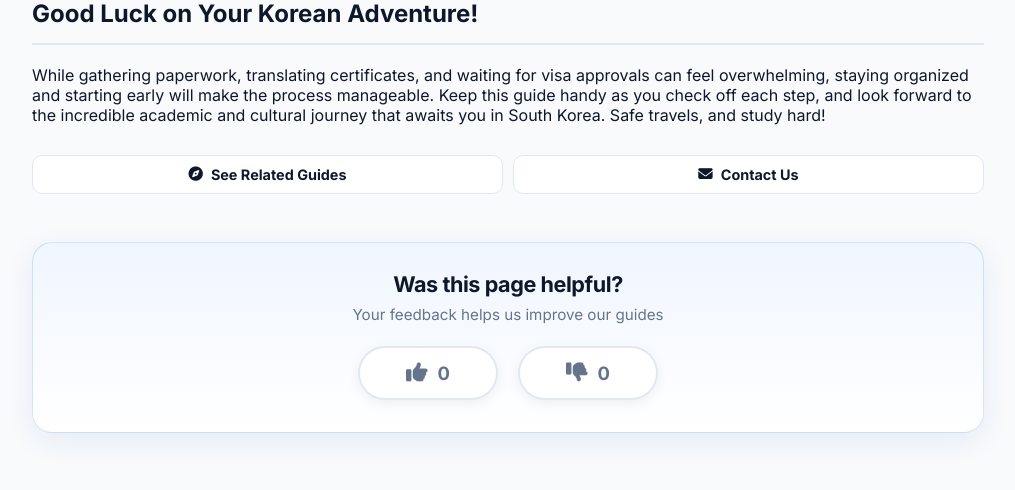
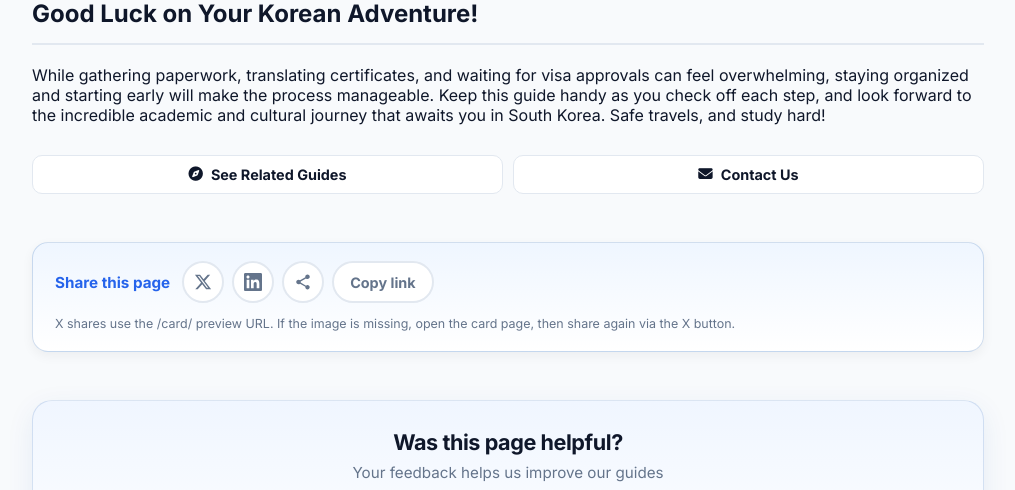
Before and after one commit to starful/krcampus, a FastAPI app: page /guide/visa?lang=en in a window 1280 px wide. Shown: the part 4275-4765 px from the top of the page, without its empty margins (132-1147 px from the left). Run offline with FastAPI, Linux system fonts and the light colour scheme; data that the repository does not hold is empty; some libraries are stand-ins or nearby versions.

Commit message:
Add SNS share bar and X card pages for school and guide details.
Includes same-domain social JPEGs, HEAD support on card/image routes, and prebuilt guide images at Docker build.

Co-authored-by: Cursor <cursoragent@cursor.com>

```diff
--- a/app/main.py
+++ b/app/main.py
@@ -20,6 +20,15 @@ from app.utils import (
     STATIC_DIR, CONTENT_DIR, TEMPLATES_DIR
 )
 from app.reactions import router as reactions_router
+from app.social_share import (
+    card_page_path,
+    detail_page_path,
+    fetch_social_jpeg,
+    load_guide_item,
+    load_school_item,
+    resolve_thumbnail_url,
+    share_context,
+)
 
 load_dotenv()
 app = FastAPI()
@@ -520,6 +529,14 @@ async def read_school_detail(request: Request, school_id: str, lang: str = Query
     content_html = markdown.markdown(post.content, extensions=['tables', 'fenced_code', 'nl2br'])
     item = post.metadata
     item_type = 'university' if item.get('category') == 'university' else 'school'
+    share_title = (
+        item.get("title")
+        or item.get("basic_info", {}).get("name_en")
+        or item.get("basic_info", {}).get("name_ko")
+        or item.get("basic_info", {}).get("name_ja")
+        or "School Guide"
+    )
+    ctx = share_context(DOMAIN, "school", school_id, share_title, lang)
 
     # [수정] 최신 문법 적용
     return templates.TemplateResponse(request, "detail.html", {
@@ -529,18 +546,13 @@ async def read_school_detail(request: Request, school_id: str, lang: str = Query
         "hreflang_urls": build_hreflang_urls(f"/school/{school_id}"),
         "updated_at": default_updated_at(),
         "related_guides": pick_related_guides(item, item_type, lang),
-        "meta_title": build_meta_title(
-            item.get("title")
-            or item.get("basic_info", {}).get("name_en")
-            or item.get("basic_info", {}).get("name_ko")
-            or "School Guide",
-            lang,
-        ),
+        "meta_title": build_meta_title(share_title, lang),
         "meta_description": build_meta_description(
             item.get("description", ""),
             "Compare school details, tuition clues, and student-ready preparation tips."
         ),
         "faq_json_ld": None,
+        **ctx,
     })
 
 @app.get("/guide/{slug}", response_class=HTMLResponse)
@@ -560,6 +572,9 @@ async def guide_detail(request: Request, slug: str, lang: str = Query("en")):
 
     title_raw, desc_raw = _apply_guide_serp_overrides(slug, lang, item)
 
+    share_title = title_raw or item.get("title", "Study in Korea Guide")
+    ctx = share_context(DOMAIN, "guide", slug, share_title, lang)
+
     # [수정] 최신 문법 적용
     return templates.TemplateResponse(request, "detail.html", {
         "item": item, "item_type": "guide",
@@ -569,12 +584,13 @@ async def guide_detail(request: Request, slug: str, lang: str = Query("en")):
         "updated_at": default_updated_at(),
         "related_schools": pick_related_schools(item, lang),
         "related_guides": pick_related_guides(item, "guide", lang),
-        "meta_title": build_meta_title(title_raw or item.get("title", "Study in Korea Guide"), lang),
+        "meta_title": build_meta_title(share_title, lang),
         "meta_description": build_meta_description(
             desc_raw,
-            "Actionable study-in-Japan guide with practical decisions and student checklists."
+            "Actionable study-in-Korea guide with practical decisions and student checklists."
         ),
         "faq_json_ld": _guide_faq_json_ld(slug, lang),
+        **ctx,
     })
 
 @app.get("/schools", response_class=HTMLResponse)
@@ -712,3 +728,84 @@ async def android_chrome_512():
 @app.get("/site.webmanifest", include_in_schema=False)
 async def site_webmanifest():
     return FileResponse(os.path.join(STATIC_DIR, "site.webmanifest"), media_type="application/manifest+json")
+
+
+def _static_social_path(image_key: str) -> str | None:
+    path = os.path.join(STATIC_DIR, "social", f"{image_key}.jpg")
+    return path if os.path.isfile(path) else None
+
+
+def _social_image_headers() -> dict[str, str]:
+    return {"Cache-Control": "public, max-age=604800"}
+
+
+def _render_social_image(kind: str, identifier: str, lang: str) -> Response:
+    if kind == "school":
+        item, item_type = load_school_item(identifier, lang)
+        source = resolve_thumbnail_url(DOMAIN, item, item_type, gcs_base=GCS_IMAGE_BASE)
+    else:
+        item = load_guide_item(identifier, lang)
+        source = resolve_thumbnail_url(
+            DOMAIN, item, "guide", guide_slug=identifier, gcs_base=GCS_IMAGE_BASE
+        )
+    data = fetch_social_jpeg(source)
+    return Response(content=data, media_type="image/jpeg", headers=_social_image_headers())
+
+
+@app.api_route("/social/{image_key}.jpg", methods=["GET", "HEAD"])
+async def social_image(image_key: str, lang: str = Query("en")):
+    static_path = _static_social_path(image_key)
+    if static_path:
+        return FileResponse(static_path, media_type="image/jpeg", headers=_social_image_headers())
+    if image_key.startswith("guide-"):
+        return _render_social_image("guide", image_key[6:], lang)
+    return _render_social_image("school", image_key, lang)
+
+
+@app.api_route("/card/school/{school_id}", methods=["GET", "HEAD"], response_class=HTMLResponse)
+async def school_social_card(request: Request, school_id: str, lang: str = Query("en")):
+    item, item_type = load_school_item(school_id, lang)
+    title = (
+        item.get("title")
+        or item.get("basic_info", {}).get("name_en")
+        or item.get("basic_info", {}).get("name_ko")
+        or item.get("basic_info", {}).get("name_ja")
+        or "KR Campus"
+    )
+    ctx = share_context(DOMAIN, "school", school_id, title, lang)
+    page = f"{DOMAIN}{detail_page_path('school', school_id, lang)}"
+    card = f"{DOMAIN}{card_page_path('school', school_id, lang)}"
+    return templates.TemplateResponse(request, "social_card.html", {
+        "lang": lang,
+        "title": title,
+        "seo_title": build_meta_title(title, lang),
+        "seo_desc": build_meta_description(
+            item.get("description", ""),
+            "Compare school details, tuition clues, and student-ready preparation tips.",
+        ),
+        "page_url": page,
+        "card_url": card,
+        **ctx,
+    })
+
+
+@app.api_route("/card/guide/{slug}", methods=["GET", "HEAD"], response_class=HTMLResponse)
+async def guide_social_card(request: Request, slug: str, lang: str = Query("en")):
+    item = load_guide_item(slug, lang)
+    title_raw, desc_raw = _apply_guide_serp_overrides(slug, lang, item)
+    title = title_raw or item.get("title", "Study in Korea Guide")
+    ctx = share_context(DOMAIN, "guide", slug, title, lang)
+    page = f"{DOMAIN}{detail_page_path('guide', slug, lang)}"
+    card = f"{DOMAIN}{card_page_path('guide', slug, lang)}"
+    return templates.TemplateResponse(request, "social_card.html", {
+        "lang": lang,
+        "title": title,
+        "seo_title": build_meta_title(title, lang),
+        "seo_desc": build_meta_description(
+            desc_raw,
+            "Actionable study-in-Korea guide with practical decisions and student checklists.",
+        ),
+        "page_url": page,
+        "card_url": card,
+        **ctx,
+    })
--- a/app/static/css/style.css
+++ b/app/static/css/style.css
@@ -629,6 +629,85 @@ button { cursor: pointer; border: none; background: none; font-family: inherit;
     background-color: #e11d48;
 }
 
+.share-bar {
+    display: flex;
+    flex-wrap: wrap;
+    align-items: center;
+    gap: 12px;
+    margin: 48px 0 12px;
+    padding: 18px 22px;
+    background: linear-gradient(180deg, var(--primary-light) 0%, var(--white) 100%);
+    border: 1px solid rgba(0, 71, 160, 0.18);
+    border-radius: 16px;
+    box-shadow: var(--shadow-md);
+}
+
+.share-bar-label {
+    font-size: 0.95rem;
+    font-weight: 700;
+    color: var(--primary);
+}
+
+.share-bar-actions {
+    display: flex;
+    flex-wrap: wrap;
+    gap: 8px;
+}
+
+.share-btn {
+    display: inline-flex;
+    align-items: center;
+    justify-content: center;
+    min-height: 40px;
+    padding: 0 16px;
+    border: 2px solid var(--border);
+    border-radius: 999px;
+    background: var(--white);
+    color: var(--text-gray);
+    font-size: 0.9rem;
+    font-weight: 700;
+    font-family: inherit;
+    cursor: pointer;
+    transition: all 0.2s ease;
+    text-decoration: none;
+}
+
+.share-btn:hover {
+    transform: translateY(-1px);
+    border-color: var(--primary);
+    color: var(--primary);
+}
+
+.share-btn:disabled {
+    opacity: 0.85;
+    cursor: default;
+}
+
+.share-btn-icon {
+    width: 42px;
+    min-width: 42px;
+    height: 42px;
+    padding: 0;
+}
+
+.share-icon {
+    display: block;
+    width: 18px;
+    height: 18px;
+}
+
+.share-btn-x:hover { color: #000; border-color: #cbd5e1; }
+
+.share-btn-linkedin:hover { color: #0a66c2; border-color: #0a66c2; }
+
+.share-bar-hint {
+    flex: 1 1 100%;
+    margin: 0;
+    font-size: 0.78rem;
+    line-height: 1.45;
+    color: var(--text-gray);
+}
+
 /* --- [14] 통계 배지 (Stats Banner) 스타일 --- */
 .stats-banner {
     display: flex;
--- /dev/null
+++ b/app/static/js/share.js
@@ -0,0 +1,80 @@
+(function () {
+    function trackShare(method, shareId) {
+        if (typeof gtag !== "function") return;
+        gtag("event", "share", {
+            method: method,
+            content_type: "article",
+            item_id: shareId || "",
+        });
+    }
+
+    function copyText(text) {
+        if (navigator.clipboard && navigator.clipboard.writeText) {
+            return navigator.clipboard.writeText(text);
+        }
+        var ta = document.createElement("textarea");
+        ta.value = text;
+        ta.setAttribute("readonly", "");
+        ta.style.position = "absolute";
+        ta.style.left = "-9999px";
+        document.body.appendChild(ta);
+        ta.select();
+        try {
+            document.execCommand("copy");
+            return Promise.resolve();
+        } finally {
+            document.body.removeChild(ta);
+        }
+    }
+
+    function flashButton(btn, label) {
+        var original = btn.textContent;
+        btn.textContent = label;
+        btn.disabled = true;
+        window.setTimeout(function () {
+            btn.textContent = original;
+            btn.disabled = false;
+        }, 1800);
+    }
+
+    document.querySelectorAll(".share-bar").forEach(function (bar) {
+        var shareId = bar.dataset.shareId || "";
+        var shareUrl = bar.dataset.shareUrl || "";
+        var shareText = bar.dataset.shareText || "";
+        var copyLabel = bar.dataset.copyLabel || "Copied!";
+
+        var nativeBtn = bar.querySelector('[data-share-method="native"]');
+        if (nativeBtn && navigator.share) {
+            nativeBtn.hidden = false;
+        }
+
+        bar.querySelectorAll("[data-share-method]").forEach(function (el) {
+            el.addEventListener("click", function (event) {
+                var method = el.dataset.shareMethod;
+                if (method === "twitter" || method === "linkedin") {
+                    trackShare(method, shareId);
+                    return;
+                }
+                if (method === "native") {
+                    event.preventDefault();
+                    if (!navigator.share) return;
+                    navigator.share({
+                        title: document.title,
+                        text: shareText,
+                        url: shareUrl,
+                    }).then(function () {
+                        trackShare("native", shareId);
+                    }).catch(function () {});
+                    return;
+                }
+                if (method === "copy_link") {
+                    event.preventDefault();
+                    copyText(shareUrl).then(function () {
+                        flashButton(el, copyLabel);
+                        trackShare("copy_link", shareId);
+                    });
+                }
+            });
+        });
+    });
+})();
--- a/app/templates/detail.html
+++ b/app/templates/detail.html
@@ -4,6 +4,28 @@
 {% block header %}{% endblock %}
 
 {% block head_extra %}
+{% if og_image_abs is defined %}
+<meta property="og:type" content="article">
+<meta property="og:site_name" content="KR Campus">
+<meta property="og:locale" content="{{ 'ja_JP' if current_lang == 'ja' else 'en_US' }}">
+<meta property="og:title" content="{{ meta_title }}">
+<meta property="og:description" content="{{ meta_description }}">
+<meta property="og:url" content="{{ og_page_url }}">
+<meta property="og:image" content="{{ og_image_abs }}">
+<meta property="og:image:secure_url" content="{{ og_image_abs }}">
+<meta property="og:image:type" content="image/jpeg">
+<meta property="og:image:width" content="{{ og_image_width }}">
+<meta property="og:image:height" content="{{ og_image_height }}">
+<meta property="og:image:alt" content="{{ meta_title }}">
+<meta name="twitter:card" content="summary_large_image">
+<meta property="twitter:card" content="summary_large_image">
+<meta name="twitter:site" content="@x_starfulbiz">
+<meta name="twitter:title" content="{{ meta_title }}">
+<meta name="twitter:description" content="{{ meta_description }}">
+<meta name="twitter:image" content="{{ og_image_abs }}">
+<meta property="twitter:image" content="{{ og_image_abs }}">
+<meta name="twitter:image:alt" content="{{ meta_title }}">
+{% endif %}
 {% if faq_json_ld %}
 <script type="application/ld+json">{{ faq_json_ld|safe }}</script>
 {% endif %}
@@ -81,6 +103,8 @@
             <span>{{ ui.contact_us }}</span>
         </a>
     </div>
+
+    {% include 'partials/share_bar.html' %}
 
     {# 좋아요/싫어요 — Related Schools 위 #}
     <section class="reaction-panel" aria-label="Page feedback">
--- /dev/null
+++ b/app/templates/partials/share_bar.html
@@ -0,0 +1,39 @@
+<div class="share-bar"
+     data-share-id="{{ share_id }}"
+     data-share-url="{{ share_url }}"
+     data-share-text="{{ share_tweet | e }}"
+     data-copy-label="{{ ui.share_copied }}">
+    <span class="share-bar-label">{{ ui.share_label }}</span>
+    <div class="share-bar-actions">
+        <a class="share-btn share-btn-icon share-btn-x"
+           href="https://x.com/intent/tweet?url={{ share_url_x | urlencode }}&amp;text={{ share_tweet | urlencode }}"
+           target="_blank"
+           rel="noopener noreferrer"
+           data-share-method="twitter"
+           aria-label="Share on X">
+            <svg class="share-icon" viewBox="0 0 24 24" aria-hidden="true" focusable="false">
+                <path fill="currentColor" d="M18.244 2.25h3.308l-7.227 8.26 8.502 11.24H16.17l-5.214-6.817L4.99 21.75H1.68l7.73-8.835L1.254 2.25H8.08l4.713 6.231zm-1.161 17.52h1.833L7.084 4.126H5.117z"/>
+            </svg>
+        </a>
+        <a class="share-btn share-btn-icon share-btn-linkedin"
+           href="https://www.linkedin.com/sharing/share-offsite/?url={{ share_url | urlencode }}"
+           target="_blank"
+           rel="noopener noreferrer"
+           data-share-method="linkedin"
+           aria-label="Share on LinkedIn">
+            <svg class="share-icon" viewBox="0 0 24 24" aria-hidden="true" focusable="false">
+                <path fill="currentColor" d="M20.447 20.452h-3.554v-5.569c0-1.328-.027-3.037-1.852-3.037-1.853 0-2.136 1.445-2.136 2.939v5.667H9.351V9h3.414v1.561h.046c.477-.9 1.637-1.85 3.37-1.85 3.601 0 4.267 2.37 4.267 5.455v6.286zM5.337 7.433c-1.144 0-2.063-.926-2.063-2.065 0-1.138.92-2.063 2.063-2.063 1.14 0 2.064.925 2.064 2.063 0 1.139-.925 2.065-2.064 2.065zm1.782 13.019H3.555V9h3.564v11.452zM22.225 0H1.771C.792 0 0 .774 0 1.729v20.542C0 23.227.792 24 1.771 24h20.451C23.2 24 24 23.227 24 22.271V1.729C24 .774 23.2 0 22.222 0h.003z"/>
+            </svg>
+        </a>
+        <button type="button" class="share-btn share-btn-icon share-btn-native" data-share-method="native" hidden aria-label="Share via device">
+            <svg class="share-icon" viewBox="0 0 24 24" aria-hidden="true" focusable="false">
+                <path fill="currentColor" d="M18 16.08c-.76 0-1.44.3-1.96.77L8.91 12.7c.05-.23.09-.46.09-.7s-.04-.47-.09-.7l7.05-4.11c.54.5 1.25.81 2.04.81 1.66 0 3-1.34 3-3s-1.34-3-3-3-3 1.34-3 3c0 .24.04.47.09.7L8.04 9.81C7.5 9.31 6.79 9 6 9c-1.66 0-3 1.34-3 3s1.34 3 3 3c.79 0 1.5-.31 2.04-.81l7.12 4.16c-.05.21-.08.43-.08.65 0 1.61 1.31 2.92 2.92 2.92s2.92-1.31 2.92-2.92-1.31-2.92-2.92-2.92z"/>
+            </svg>
+        </button>
+        <button type="button" class="share-btn" data-share-method="copy_link">
+            {{ ui.share_copy }}
+        </button>
+    </div>
+    <p class="share-bar-hint">{{ ui.share_hint }}<a href="{{ share_url_x }}" target="_blank" rel="noopener noreferrer">{{ ui.share_hint_link }}</a>{{ ui.share_hint_tail }}</p>
+</div>
+<script src="/static/js/share.js" defer></script>
```
Also changed, not shown: app/social_share.py (added, +143 -0 lines), app/templates/social_card.html (added, +40 -0 lines), app/utils.py (+12 -0 lines), scripts/build_social_images.py (added, +63 -0 lines), tests/test_share.py (added, +51 -0 lines), 1 other file.
